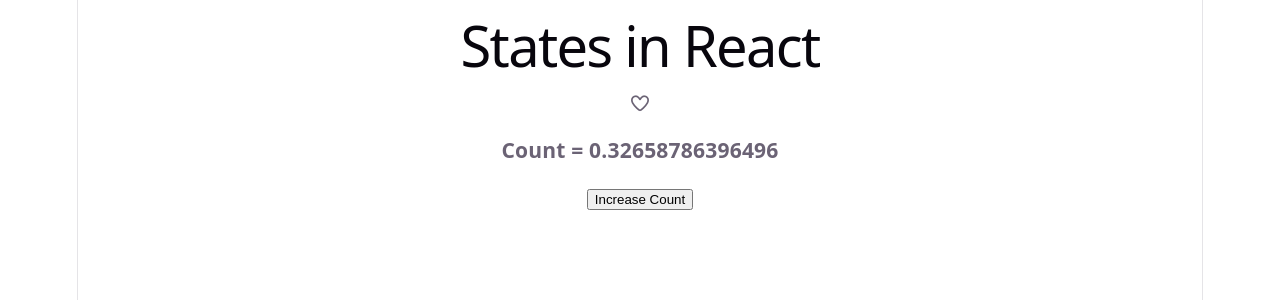
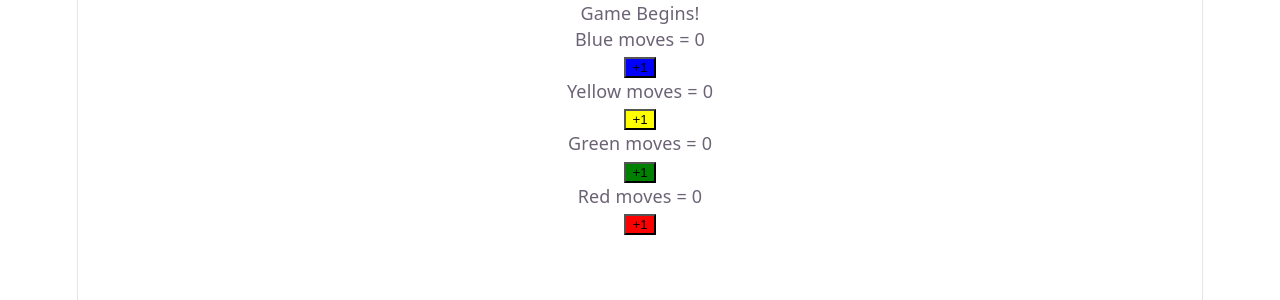
Before and after one commit to taslima864/FullStack-Learning, a React (Vite) app in the folder React/react-state-class/: page / in a window 1280 px wide. Shown: the top 300 px of the page. Built offline with nearby package versions, Linux system fonts and the light colour scheme.

Commit message:
Objects & State

```diff
--- /dev/null
+++ b/React/react-state-class/LudoBoard.jsx
@@ -0,0 +1,59 @@
+import { useState } from "react";
+
+export default function LudoBoard() {
+  let [moves, setMoves] = useState({
+    blue: 0,
+    red: 0,
+    yellow: 0,
+    green: 0,
+  });
+
+  let [count, setCount] = useState(0);
+
+  let updateBlue = () => {
+    moves.blue += 1;
+    setMoves((prevMoves) => {
+      return ({ ...prevMoves, blue: prevMoves.blue + 1 });
+    });
+  };
+  let updateYellow= () => {
+    moves.blue += 1;
+    console.log(`moves.yellow = ${moves.yellow}`);
+    setMoves((prevMoves) => {
+      return ({ ...prevMoves, yellow: prevMoves.yellow + 1 });
+    });
+  };
+  let updateGreen = () => {
+    moves.blue += 1;
+    console.log(`moves.green = ${moves.green}`);
+    setMoves((prevMoves) => {
+      return ({ ...prevMoves,green: prevMoves.green + 1 });
+    });
+  };
+  let updateRed = () => {
+    moves.blue += 1;
+    console.log(`moves.red = ${moves.red}`);
+    setMoves((prevMoves) => {
+      return ({ ...prevMoves, red: prevMoves.red + 1 });
+    });
+  };
+  return (
+    <div>
+      <p>Game Begins!</p>
+      <div className="board">
+        <p>Blue moves = {moves.blue} </p>
+        <button style={{ backgroundColor: "blue" }} onClick={updateBlue}>
+          +1
+        </button>
+        <p>Yellow moves = {moves.yellow} </p>
+        <button style={{ backgroundColor: "yellow", color: "black" }}  onClick={updateYellow}>
+          +1
+        </button>
+        <p>Green moves = {moves.green} </p>
+        <button style={{ backgroundColor: "green" }}  onClick={updateGreen}>+1</button>
+        <p>Red moves = {moves.red} </p>
+        <button style={{ backgroundColor: "red" }}  onClick={updateRed}>+1</button>
+      </div>
+    </div>
+  );
+}
--- a/React/react-state-class/src/App.jsx
+++ b/React/react-state-class/src/App.jsx
@@ -1,13 +1,10 @@
 import "./App.css";
-import Counter from "./counter";
-import LikeButton from "./LikeButton";
+import LudoBoard from "../LudoBoard";
 
 function App() {
   return (
     <>
-      <h1>States in React</h1>
-      <LikeButton/>
-      <Counter/>
+    <LudoBoard/>
     </>
   );
 }
--- a/React/react-state-class/src/counter.jsx
+++ b/React/react-state-class/src/counter.jsx
@@ -7,6 +7,7 @@
 
 export default function Counter() {
   let [count, setCount] = useState(init()); //Initialization
+  // let [count, setCount] = useState(init()); //Initialization
   console.log("Component was re-rendered");
 
   let incCount = () => {
```
